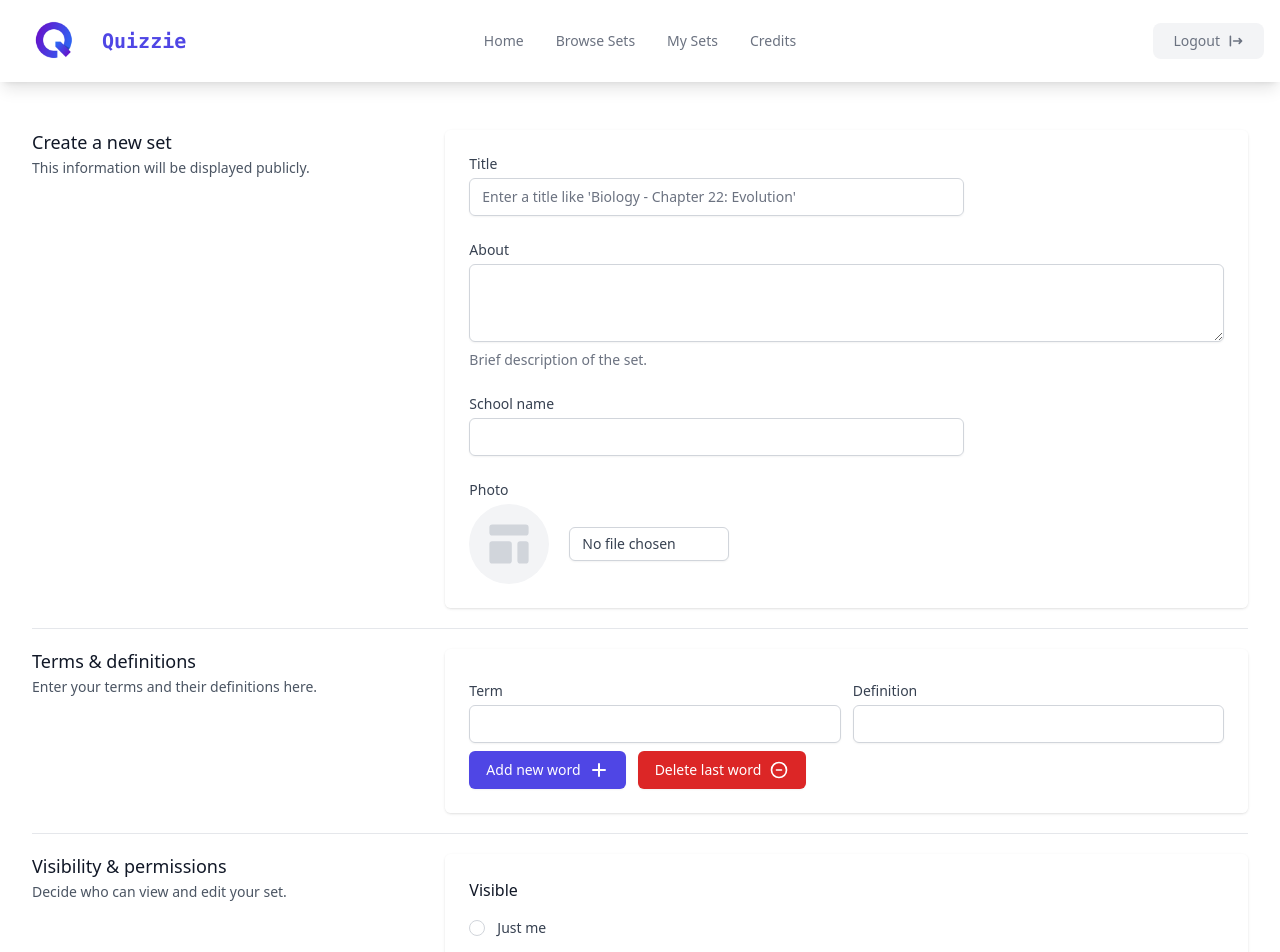
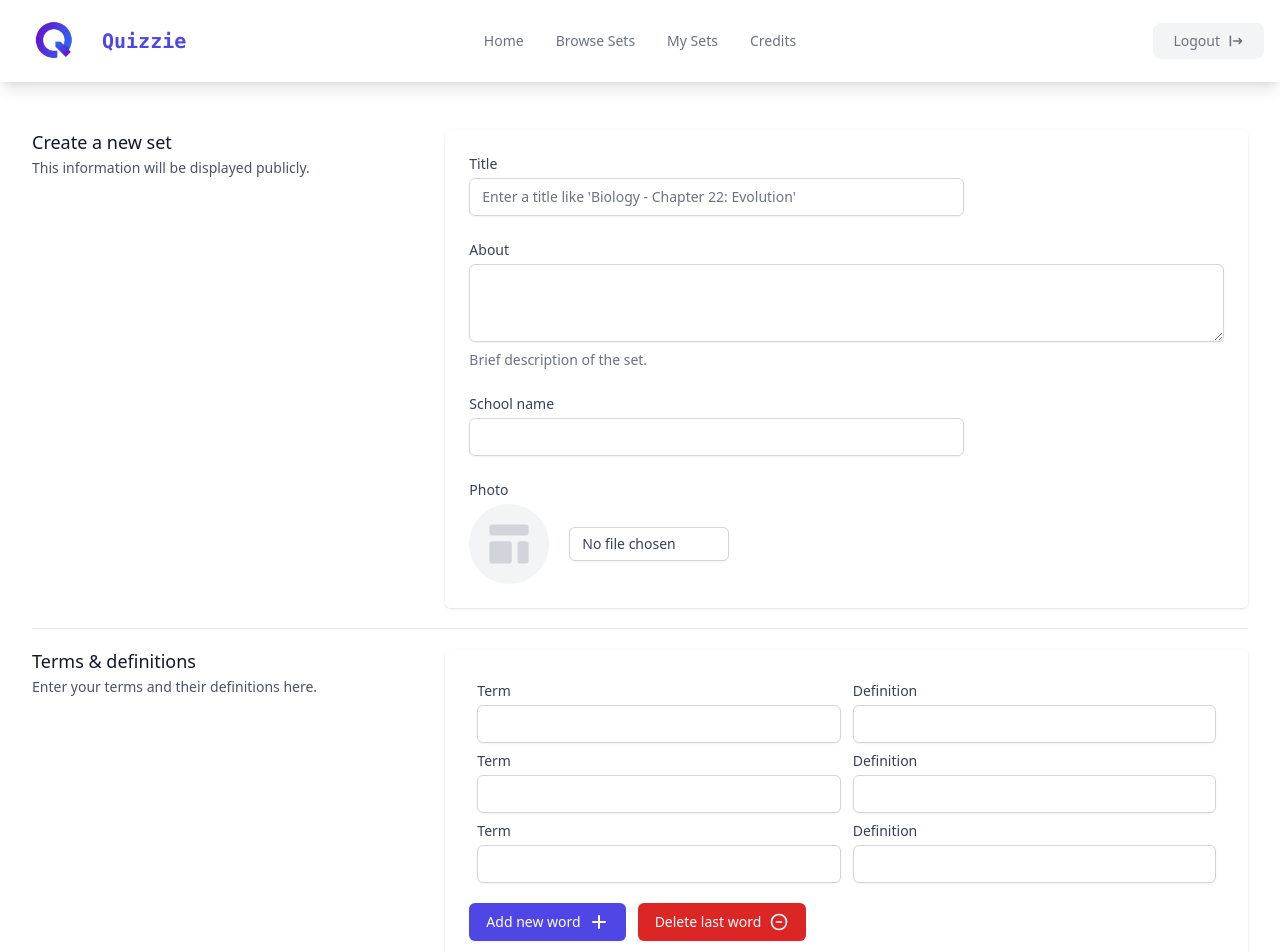
Before and after one commit to rayorole/quizlet-clone, a React (Create React App) app: page /sets/create in a window 1280 px wide. Shown: the top 952 px of the page. Built offline with nearby package versions, Linux system fonts and the light colour scheme; no server answers; sample sign-in values are in the browser's storage.

Commit message:
Mr speelman kan geen react

```diff
--- a/src/components/newset.jsx
+++ b/src/components/newset.jsx
@@ -4,17 +4,15 @@ import { CheckIcon, PlusIcon, TemplateIcon } from '@heroicons/react/solid';
 import React, { useState } from 'react';
 
 export default function Newset(props) {
-  const [inputValues, setInputValues] = useState({});
-  const [counter, setCounter] = useState(1);
+  const [inputValues, setInputValues] = useState([]);
+  const [counter, setCounter] = useState(3);
 
   const addClick = () => {
-    setCounter(counter + 1);
-    console.log(counter);
+    if (counter < 20) setCounter(counter + 1);
   };
 
   const reduceClick = () => {
-    setCounter(counter - 1);
-    console.log(counter);
+    if (counter > 1) setCounter(counter - 1);
   };
 
   const handleOnChange = (e) => {
@@ -25,6 +23,7 @@ export default function Newset(props) {
 
   return (
     <div>
+      <div className="max-h-screen overflow-y-auto px-2">
         {Array.from(Array(counter)).map((c, index) => {
           return (
             <div
@@ -70,7 +69,9 @@ export default function Newset(props) {
             </div>
           );
         })}
+      </div>
 
+      <div className="mt-3">
         <button
           type="button"
           onClick={addClick}
@@ -89,5 +90,6 @@ export default function Newset(props) {
           <MinusCircleIcon className="w-5 h-5" />
         </button>
       </div>
+    </div>
   );
 }
```
Lines whose indentation alone changed are shown as unchanged.
